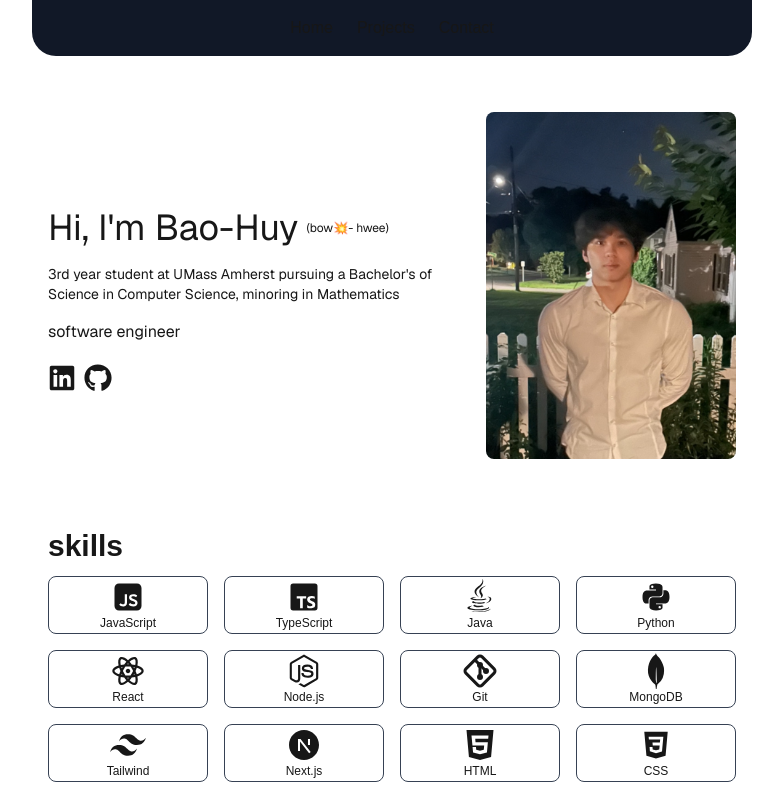
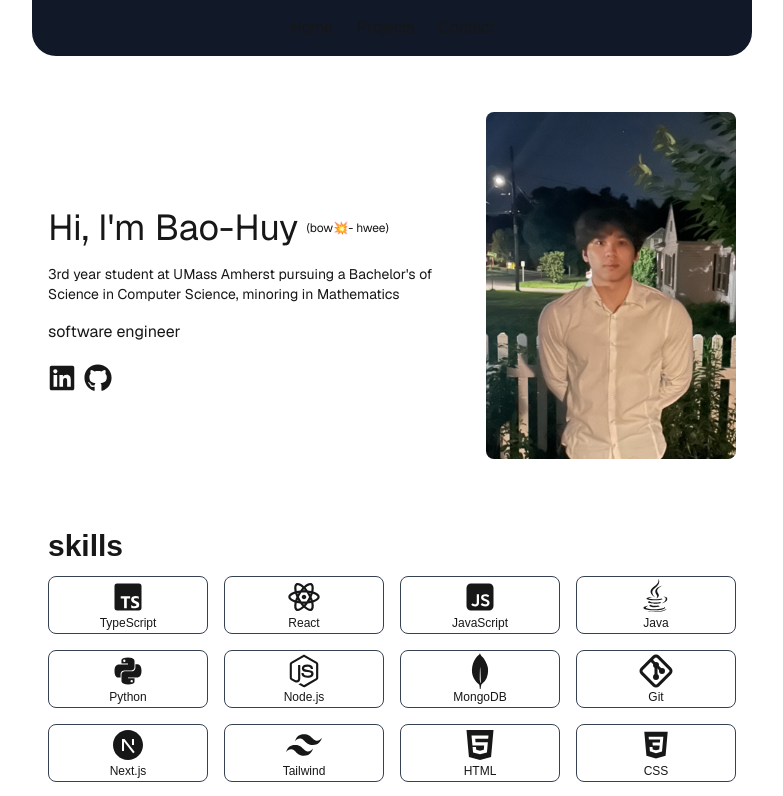
Before and after one commit to baohuytrinh/personal-portfolio, a Next.js app: page / in a window 1280 px wide. Shown: the top 796 px of the page, without its empty margins (248-1031 px from the left). Built offline with nearby package versions, Linux system fonts and the light colour scheme.

Commit message:
skills styling

```diff
--- a/src/components/skills.tsx
+++ b/src/components/skills.tsx
@@ -1,19 +1,106 @@
 import React from "react";
+import { brotliDecompress } from "zlib";
+
+type ColorKey = 'yellow' | 'blue' | 'orange' | 'green' | 'cyan' | 'red' | 'teal' | 'slate' | 'java' | 'python' | 'white';
 
 interface SkillCardProps {
     icon: React.ReactNode;
     name: string;
+    color: ColorKey;
 }
 
-const SkillCard: React.FC<SkillCardProps> = ({ icon, name}) => {
+const SkillCard: React.FC<SkillCardProps> = ({ icon, name, color}) => {
+
+    const colorClasses = {
+        yellow: {
+            icon: 'group-hover:text-yellow-500 group-hover:-translate-y-0.5 ',
+            text: 'group-hover:text-yellow-600',
+            border: 'hover:border-yellow-400',
+            shadow: 'hover:shadow-yellow-200/20'
+        },
+        blue: {
+            icon: 'group-hover:text-blue-500 group-hover:-translate-y-0.5 ',
+            text: 'group-hover:text-blue-600',
+            border: 'hover:border-blue-400',
+            shadow: 'hover:shadow-blue-200/20'
+        },
+        orange: {
+            icon: 'group-hover:text-orange-500 group-hover:-translate-y-0.5 ',
+            text: 'group-hover:text-orange-600',
+            border: 'hover:border-orange-400',
+            shadow: 'hover:shadow-orange-200/20'
+        },
+        green: {
+            icon: 'group-hover:text-green-500 group-hover:-translate-y-0.5 ',
+            text: 'group-hover:text-green-600',
+            border: 'hover:border-green-400',
+            shadow: 'hover:shadow-green-200/20'
+        },
+        cyan: {
+            icon: 'group-hover:text-cyan-500 group-hover:-translate-y-0.5 ',
+            text: 'group-hover:text-cyan-600',
+            border: 'hover:border-cyan-400',
+            shadow: 'hover:shadow-cyan-200/20'
+        },
+        red: {
+            icon: 'group-hover:text-red-500 group-hover:-translate-y-0.5 ',
+            text: 'group-hover:text-red-600',
+            border: 'hover:border-red-400',
+            shadow: 'hover:shadow-red-200/20'
+        },
+        teal: {
+            icon: 'group-hover:text-teal-500 group-hover:-translate-y-0.5 ',
+            text: 'group-hover:text-teal-600',
+            border: 'hover:border-teal-400',
+            shadow: 'hover:shadow-teal-200/20'
+        },
+        slate: {
+            icon: 'group-hover:text-slate-500 group-hover:-translate-y-0.5 ',
+            text: 'group-hover:text-slate-600',
+            border: 'hover:border-slate-400',
+            shadow: 'hover:shadow-slate-200/20'
+        },
+        white: {
+            icon: 'group-hover:-translate-y-0.5 ',
+            text: 'group-hover:text-white',
+            border: 'hover:border-white',
+            shadow: 'hover:shadow-slate-200/20'
+        },
+        python: {
+            icon: 'group-hover:text-blue-500 group-hover:-translate-y-0.5 ',
+            text: 'group-hover:text-yellow-300',
+            border: 'hover:border-white-400',
+            shadow: 'hover:shadow-slate-200/20'
+        },
+        java: {
+            icon: 'group-hover:text-orange-500 group-hover:-translate-y-0.5 ',
+            text: 'group-hover:text-blue-400',
+            border: 'hover:border-white-400',
+            shadow: 'hover:shadow-slate-200/20'
+        }
+    }
+
+    const currentColors = colorClasses[color] || colorClasses.blue;
+
     return (
-        <div className="bg-transparent  rounded-lg w-full border-gray-700 border py-0.5">
-            <div className="text-4xl flex justify-center">
+        <div
+            className={`group bg-transparent rounded-lg w-full border-gray-700 border py-0.5
+            transition-all duration-300 ease-in-out hover:shadow-lg cursor-pointer hover:scale-105
+            ${currentColors.border} ${currentColors.shadow}`}
+        >
+            <div
+                className={` transition-transform duration-300 text-4xl flex justify-center transition-colors duration-300
+                ${currentColors.icon}`}
+            >
                 {icon}
             </div>
-            <span className="text-xs flex justify-center">
+
+            <span
+                className={` text-xs flex justify-center w-fit mx-auto transition-all duration-300  ${currentColors.text}`}
+            >
                 {name}
             </span>
+
         </div>
     )
 }
--- a/src/components/skillsSection.tsx
+++ b/src/components/skillsSection.tsx
@@ -13,8 +13,6 @@ import {
     RiNodejsFill,
     RiNextjsFill,
     RiTailwindCssFill,
-
-
 } from 'react-icons/ri';
 
 import { BiLogoTypescript,
@@ -22,26 +20,30 @@ import { BiLogoTypescript,
         BiLogoPython,
         BiLogoMongodb,
         BiLogoDocker,
-
-
 } from "react-icons/bi";
 
+type ColorKey = 'yellow' | 'blue' | 'orange' | 'green' | 'cyan' | 'red' | 'teal' | 'slate' | 'java' | 'python' | 'white';
 
+interface Skill {
+    name: string;
+    icon: React.ReactNode;
+    color: ColorKey;
+}
 
 const SkillsSection: React.FC = () => {
-    const skills = [
-        { name: 'JavaScript', icon: <RiJavascriptFill/>},
-        { name: 'TypeScript', icon: <BiLogoTypescript/>},
-        { name: 'Java', icon: <RiJavaFill/>},
-        { name: 'Python', icon: <BiLogoPython/>},
-        { name: 'React', icon: <RiReactjsLine/>},
-        { name: 'Node.js', icon: <RiNodejsFill/>},
-        { name: 'Git', icon: <TbBrandGit/>},
-        { name: 'MongoDB', icon: <SiMongodb/>},
-        { name: 'Tailwind', icon: <RiTailwindCssFill/>},
-        { name: 'Next.js', icon: <RiNextjsFill/>},
-        { name: 'HTML', icon: <RiHtml5Fill/>},
-        { name: 'CSS', icon: <BiLogoCss3/>},
+    const skills: Skill[] = [
+        { name: 'TypeScript', icon: <BiLogoTypescript/>, color: 'blue'},
+        { name: 'React', icon: <RiReactjsLine/>, color: 'cyan'},
+        { name: 'JavaScript', icon: <RiJavascriptFill/>, color: 'yellow'},
+        { name: 'Java', icon: <RiJavaFill/>, color: 'java'},
+        { name: 'Python', icon: <BiLogoPython/>, color: 'python'},
+        { name: 'Node.js', icon: <RiNodejsFill/>, color: 'green'},
+        { name: 'MongoDB', icon: <SiMongodb/>, color: 'green'},
+        { name: 'Git', icon: <TbBrandGit/>, color: 'white'},
+        { name: 'Next.js', icon: <RiNextjsFill/>, color: 'white'},
+        { name: 'Tailwind', icon: <RiTailwindCssFill/>, color: 'teal'},
+        { name: 'HTML', icon: <RiHtml5Fill/>, color: 'orange'},
+        { name: 'CSS', icon: <BiLogoCss3/>, color: 'blue'},
     ];
 
     return (
@@ -56,6 +58,7 @@ const SkillsSection: React.FC = () => {
                             key={index}
                             icon={skill.icon}
                             name={skill.name}
+                            color={skill.color}
                         />
                     ))}
                 </div>
```
